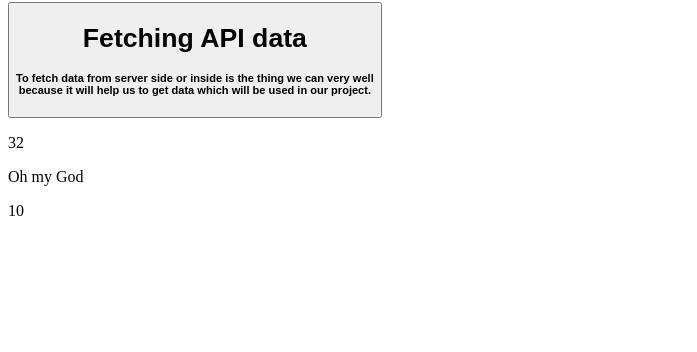
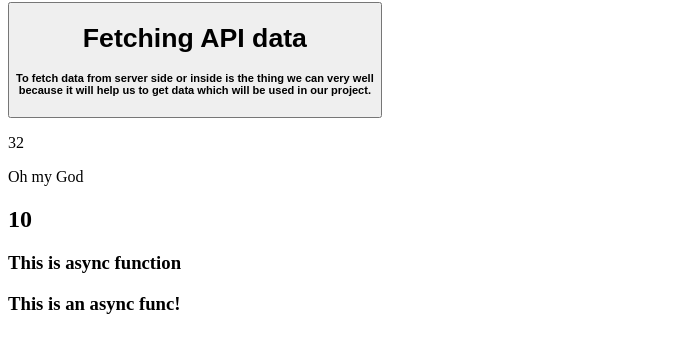
Before and after one commit to benidama/JavaScript-Async-api, a plain HTML site: page index.html in a window 1280 px wide. Shown: the part 78-430 px from the top of the page, without its empty margins (0-697 px from the left). Drawn offline with Linux system fonts and the light colour scheme.

Commit message:
async function

```diff
--- a/api.js
+++ b/api.js
@@ -52,8 +52,11 @@ ypromise.then(function (res) {
   document.getElementById("promo").innerHTML = res;
 });
 
+function callBacka(any) {
+  document.getElementById("kanu").innerHTML = any;
+}
 function callBack(any) {
-  document.getElementById("kanu").innerHTML = any;
+  document.getElementById("kanub").innerHTML = any;
 }
 
 function subBack(a, b, kanuma) {
@@ -61,3 +64,18 @@ function subBack(a, b, kanuma) {
   kanuma(sum);
 }
 subBack(4, 6, callBack);
+
+async function asyncFunc() {
+  return "This is async function";
+}
+asyncFunc().then(function (ina) {
+  callBacka(ina);
+});
+
+async function myAsy() {
+  let prom = new Promise(function (resolve, reject) {
+    resolve("This is an async func!");
+  });
+  document.getElementById("kanuma").innerHTML = await prom;
+}
+myAsy();
--- a/index.html
+++ b/index.html
@@ -10,7 +10,9 @@
     <button id="data">Get your data</button>
     <p id="callBack">data</p>
     <p id="promo">data</p>
-    <p id="kanu"></p>
+    <h2 id="kanub"></h2>
+    <h3 id="kanu"></h3>
+    <h3 id="kanuma"></h3>
     <script src="/api.js"></script>
   </body>
 </html>
```
